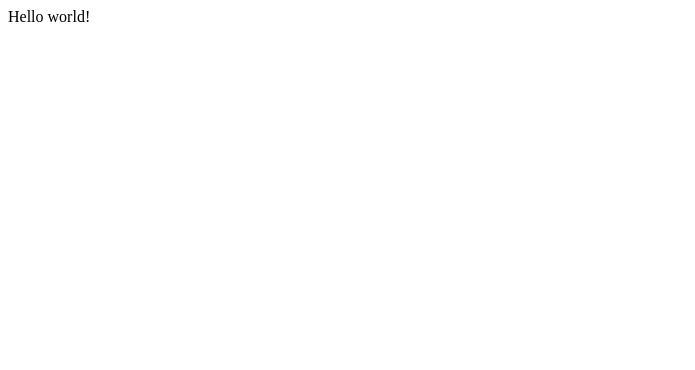
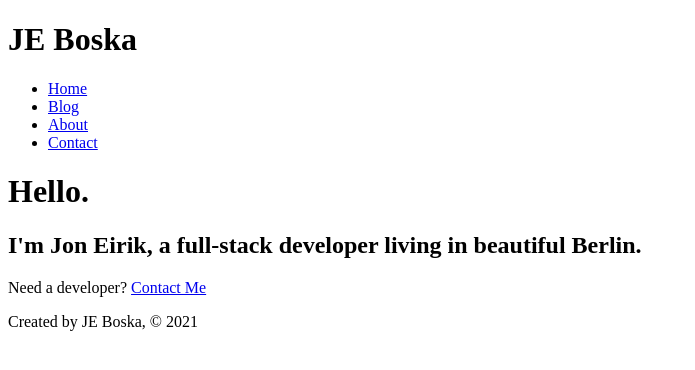
Before and after one commit to je-boska/gatsby-bootcamp, a Gatsby site: page / in a window 1280 px wide. Shown: the whole page, without its empty margins (0-695 px from the left). Built offline with nearby package versions, Linux system fonts and the light colour scheme; Gatsby itself is replaced by a stand-in of ours.

Commit message:
Create home, blog, about and contact pages, header and footer components.

```diff
--- /dev/null
+++ b/src/components/Footer.js
@@ -0,0 +1,11 @@
+import React from "react"
+
+const Footer = () => {
+  return (
+    <footer>
+      <p>Created by JE Boska, © 2021 </p>
+    </footer>
+  )
+}
+
+export default Footer
--- /dev/null
+++ b/src/components/Header.js
@@ -0,0 +1,28 @@
+import { Link } from "gatsby"
+import React from "react"
+
+const Header = () => {
+  return (
+    <header>
+      <h1>JE Boska</h1>
+      <nav>
+        <ul>
+          <li>
+            <Link to="/">Home</Link>
+          </li>
+          <li>
+            <Link to="/blog">Blog</Link>
+          </li>
+          <li>
+            <Link to="/about">About</Link>
+          </li>
+          <li>
+            <Link to="/contact">Contact</Link>
+          </li>
+        </ul>
+      </nav>
+    </header>
+  )
+}
+
+export default Header
--- a/src/pages/index.js
+++ b/src/pages/index.js
@@ -1,5 +1,20 @@
 import React from "react"
+import { Link } from "gatsby"
+import Header from "../components/Header"
+import Footer from "../components/Footer"
 
-export default function Home() {
-  return <div>Hello world!</div>
+const indexPage = () => {
+  return (
+    <div>
+      <Header />
+      <h1>Hello.</h1>
+      <h2>I'm Jon Eirik, a full-stack developer living in beautiful Berlin.</h2>
+      <p>
+        Need a developer? <Link to="/contact">Contact Me</Link>
+      </p>
+      <Footer />
+    </div>
+  )
 }
+
+export default indexPage
```
Also changed, not shown: src/pages/about.js (added, +21 -0 lines), src/pages/blog.js (added, +16 -0 lines), src/pages/contact.js (added, +23 -0 lines).
